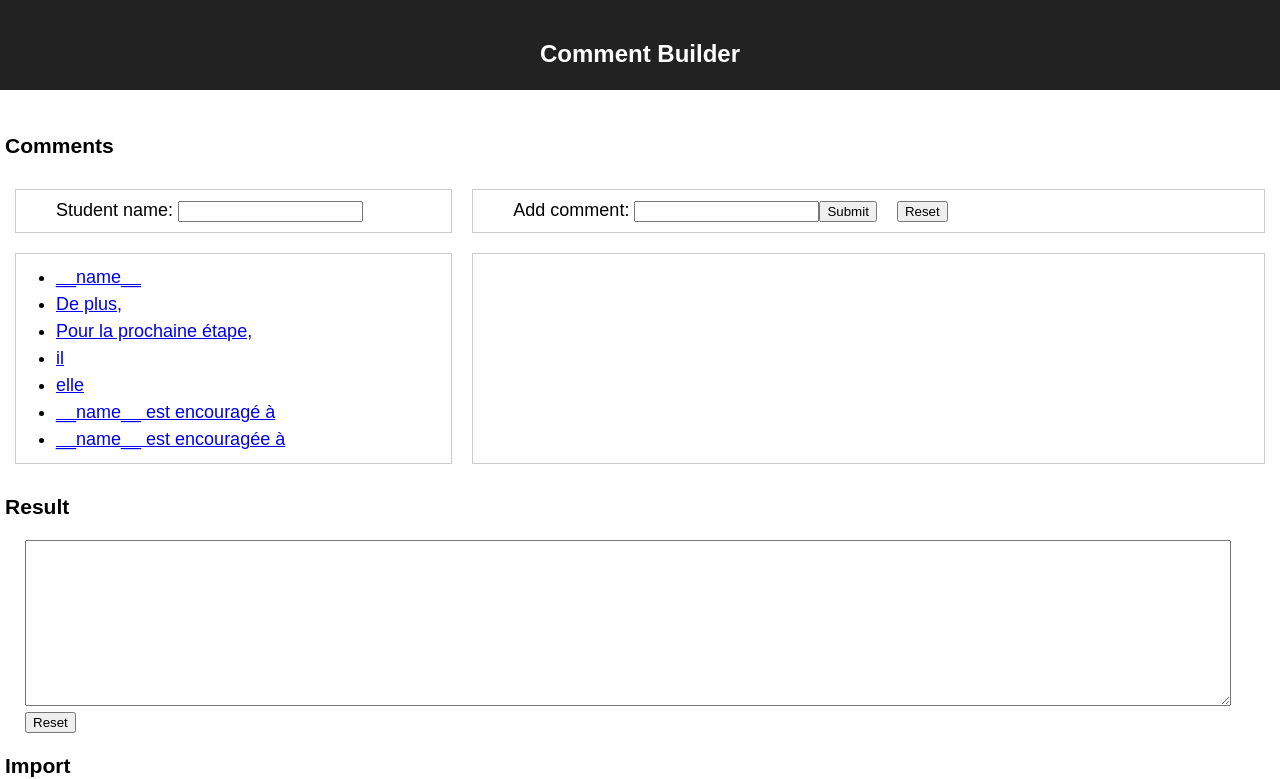
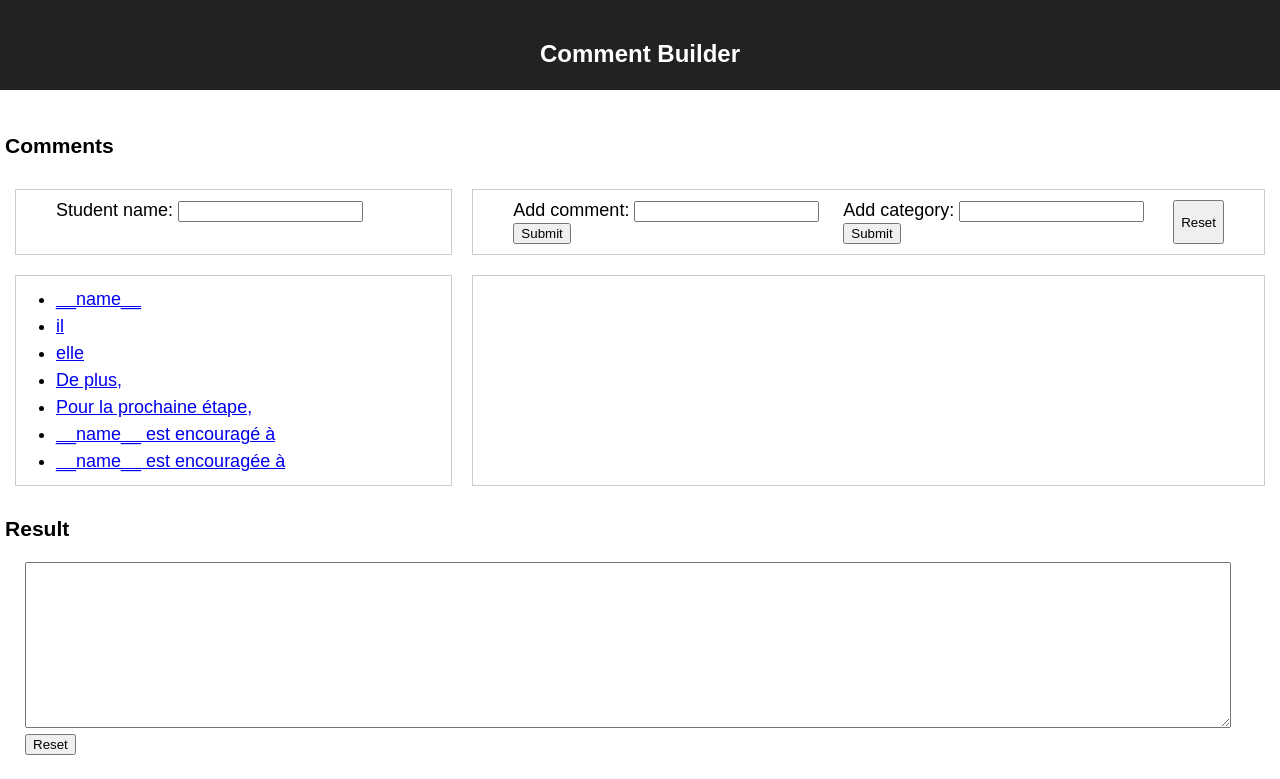
Before and after one commit to smably/comment-builder, a React (Create React App) app: page / in a window 1280 px wide. Shown: the top 779 px of the page. Built offline with nearby package versions, Linux system fonts and the light colour scheme.

Commit message:
Reorder default comments

```diff
--- a/src/App.css
+++ b/src/App.css
@@ -43,3 +43,11 @@
 li {
   line-height: 1.5;
 }
+
+.row {
+  display: flex;
+}
+
+.row > form {
+  flex: 1;
+}
--- a/src/CommentBucketBuilder.js
+++ b/src/CommentBucketBuilder.js
@@ -7,21 +7,26 @@ class CommentBucketBuilder extends React.Component {
     this.initialState = {
       value: '',
       name: '',
-      gender: '',
-      comments: ['__name__', 'De plus,', 'Pour la prochaine étape,', 'il', 'elle', '__name__ est encouragé à', '__name__ est encouragée à'],
+      newCategory: '',
+      categories: [],
+      comments: ['__name__', 'il', 'elle', 'De plus,', 'Pour la prochaine étape,', '__name__ est encouragé à', '__name__ est encouragée à'],
       customComments: [],
+      customCommentCategories: [],
       result: '',
     };
 
     this.state = this.initialState;
 
     this.handleChange = this.handleChange.bind(this);
+    this.handleCategoryChange = this.handleCategoryChange.bind(this);
     this.handleNameChange = this.handleNameChange.bind(this);
     this.handleSubmit = this.handleSubmit.bind(this);
+    this.handleCategorySubmit = this.handleCategorySubmit.bind(this);
     this.addToResult = this.addToResult.bind(this);
     this.updateResult = this.updateResult.bind(this);
     this.remove = this.remove.bind(this);
     this.import = this.import.bind(this);
+    this.move = this.move.bind(this);
   }
 
   componentDidMount() {
@@ -36,6 +41,10 @@ class CommentBucketBuilder extends React.Component {
     this.setState({ value: event.target.value });
   }
 
+  handleCategoryChange(event) {
+    this.setState({ newCategory: event.target.value });
+  }
+
   handleSubmit(event) {
     event.preventDefault();
 
@@ -43,6 +52,17 @@ class CommentBucketBuilder extends React.Component {
       value: '',
       customComments: this.state.customComments.concat(this.state.value),
     });
+  }
+
+  handleCategorySubmit(event) {
+    event.preventDefault();
+
+    if (this.state.newCategory !== '') {
+      this.setState({
+        newCategory: '',
+        categories: this.state.categories.concat(this.state.newCategory),
+      });
+    }
   }
 
   edit(comment) {
@@ -55,6 +75,17 @@ class CommentBucketBuilder extends React.Component {
       customComments[commentIndex] = editedComment;
       this.setState({ customComments });
     }
+  }
+
+  move(comment, event) {
+    const category = event.target.value;
+    const customComments = this.state.customComments;
+    const commentIndex = customComments.indexOf(comment);
+    const customCommentCategories = this.state.customCommentCategories;
+
+    customCommentCategories[commentIndex] = category;
+
+    this.setState({ customCommentCategories });
   }
 
   handleNameChange(event) {
@@ -77,19 +108,6 @@ class CommentBucketBuilder extends React.Component {
     });
   }
 
-  renderNewCommentForm() {
-    return (
-      <form className='bigColumn' onSubmit={this.handleSubmit}>
-        <label>
-          Add comment: <input type="text" value={this.state.value} onChange={this.handleChange} />
-        </label>
-        <input type="submit" value="Submit" />
-        &nbsp;&nbsp;&nbsp;&nbsp;
-        <button onClick={(event) => { this.setState(this.initialState); event.preventDefault(); }}>Reset</button>
-      </form>
-    );
-  }
-
   import() {
     const importText = document.getElementById('import').value;
     const importItems = importText.split(/\n+/).filter(i => i !== '');
@@ -106,12 +124,28 @@ class CommentBucketBuilder extends React.Component {
       <div>
         <h3>Comments</h3>
         <div className='columns'>
-          <form onSubmit={this.handleNameSubmit}>
-            <label>
-              Student name: <input type="text" value={this.state.name} onChange={this.handleNameChange} />
-            </label>
-          </form>
-          {this.renderNewCommentForm()}
+          <div>
+            <form onSubmit={this.handleNameSubmit}>
+              <label>
+                Student name: <input type="text" value={this.state.name} onChange={this.handleNameChange} />
+              </label>
+            </form>
+          </div>
+          <div className='bigColumn row'>
+            <form onSubmit={this.handleSubmit}>
+              <label>
+                Add comment: <input type="text" value={this.state.value} onChange={this.handleChange} />
+              </label>
+              <input type="submit" value="Submit" /><br />
+            </form>
+            <form onSubmit={this.handleCategorySubmit}>
+              <label>
+                Add category: <input type="text" value={this.state.newCategory} onChange={this.handleCategoryChange} />
+              </label>
+              <input type="submit" value="Submit" /><br />
+            </form>
+            <button onClick={(event) => { this.setState(this.initialState); event.preventDefault(); }}>Reset</button>
+          </div>
         </div>
         <div className='columns'>
           <ul>
@@ -125,11 +159,19 @@ class CommentBucketBuilder extends React.Component {
           </ul>
           <ul className='bigColumn'>
             {this.state.customComments.map((comment, i) => {
+              const commentCategory = this.state.customCommentCategories[this.state.customComments.indexOf(comment)] || 'Uncategorized';
+
               return (
                 <li key={`customComment-${comment}`}>
                   <a href="#addCustomComment" onClick={(event) => { this.addToResult(comment); event.preventDefault(); }}>{comment}</a>{' '}
                   <button onClick={() => this.remove(comment)}>delete</button>
                   <button onClick={() => this.edit(comment)}>edit</button>
+                  <select onChange={(event) => this.move(comment, event)} value={commentCategory}>
+                    <option value='Uncategorized'>Uncategorized</option>
+                    {this.state.categories.map(category => {
+                      return <option key={category} value={category}>{category}</option>;
+                    })}
+                  </select>
                 </li>
               );
             })}
```
